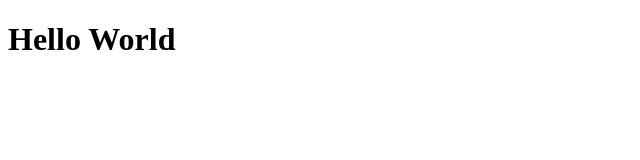
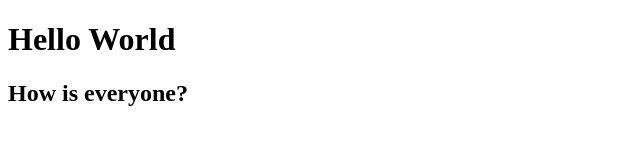
Before and after one commit to jbosegre/team-repo, a plain HTML site: page index.html in a window 1280 px wide. Shown: the whole page, without its empty margins (0-640 px from the left). Drawn offline with Linux system fonts and the light colour scheme.

Commit message:
added subheader

```diff
--- a/index.html
+++ b/index.html
@@ -9,5 +9,6 @@
 </head>
 <body>
     <h1>Hello World</h1>
+    <h2>How is everyone?</h2>
 </body>
 </html>
```
